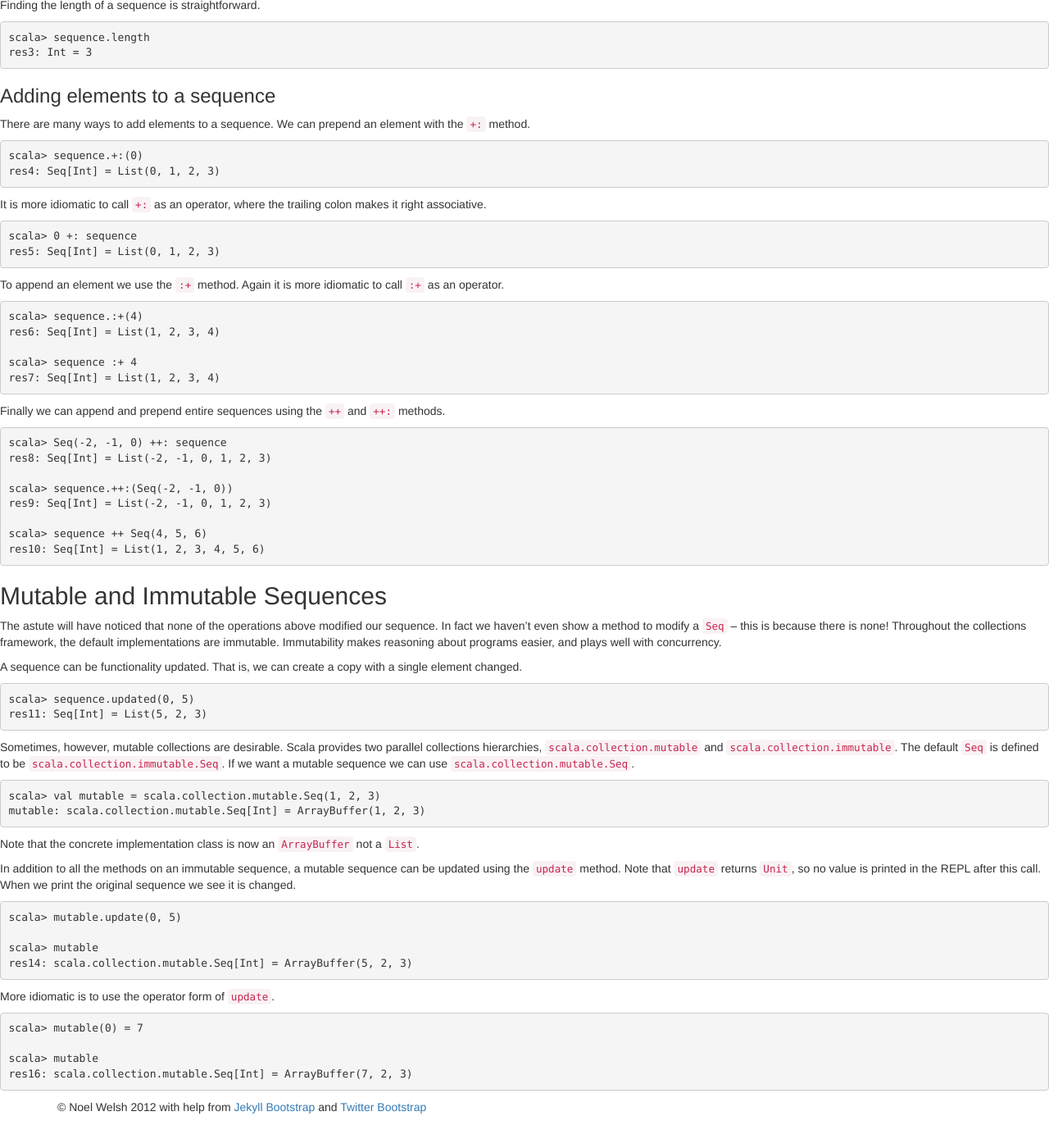
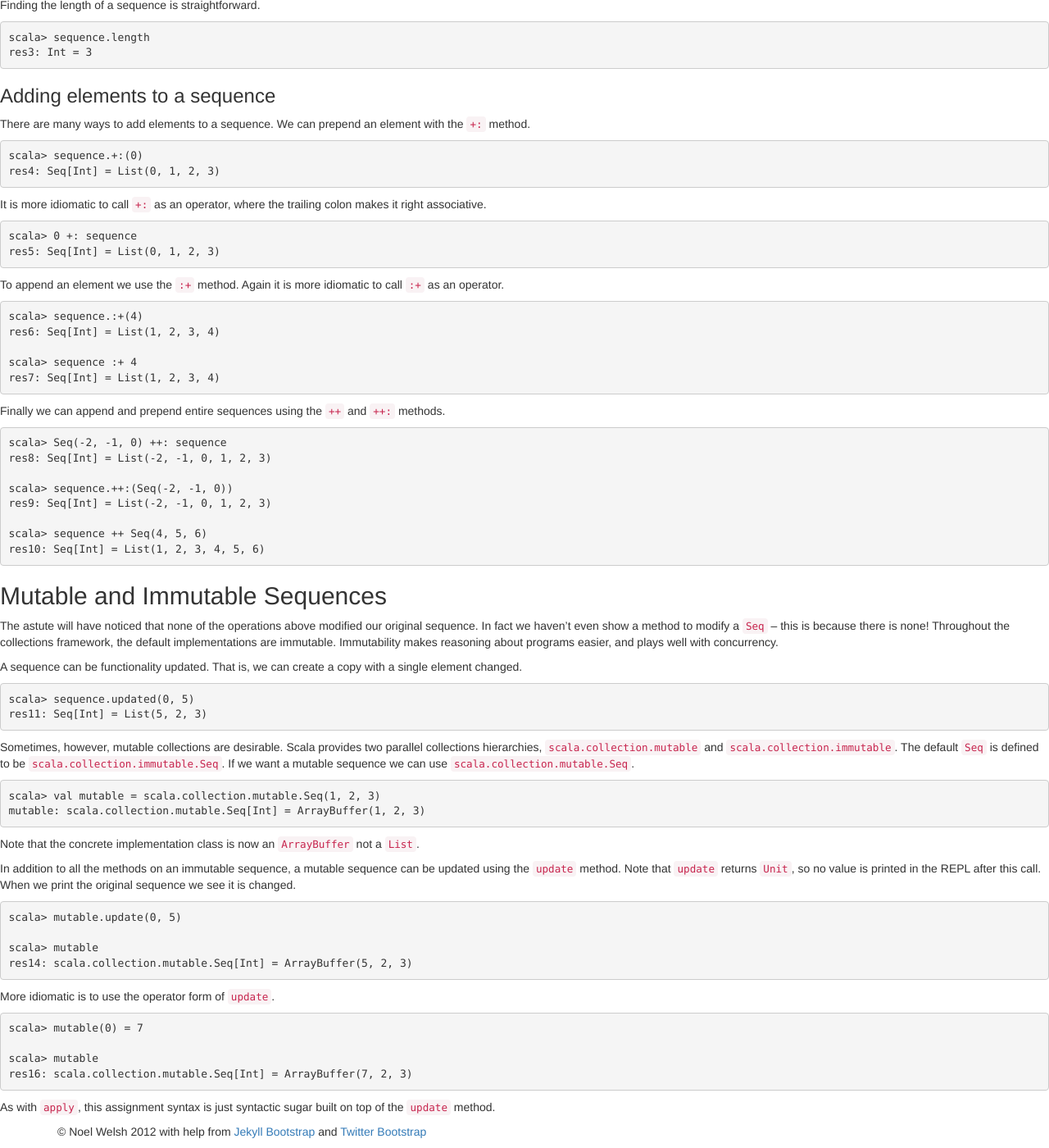
Before and after one commit to underscoreio/essential-scala, a Jekyll site: the page built from collections/seq.md, in a window 1280 px wide and 1400 px high, scrolled down 880 px. Shown: the whole window at 82% size. Built offline with Jekyll 4.4.1, drawn with Linux system fonts in a browser that asks for light colours; nearby versions of some CDN libraries; library files that are not in the unit come from our copies; before the commit the page ends 2250 px from its top, so only the background shows below that.

Commit message:
Minor wording tweaks to "Introducing Sequences" ;

```diff
--- a/collections/seq.md
+++ b/collections/seq.md
@@ -95,7 +95,7 @@ res10: Seq[Int] = List(1, 2, 3, 4, 5, 6)
 
 ## Mutable and Immutable Sequences
 
-The astute will have noticed that none of the operations above modified our sequence. In fact we haven't even show a method to modify a `Seq` -- this is because there is none! Throughout the collections framework, the default implementations are immutable. Immutability makes reasoning about programs easier, and plays well with concurrency.
+The astute will have noticed that none of the operations above modified our original sequence. In fact we haven't even show a method to modify a `Seq` -- this is because there is none! Throughout the collections framework, the default implementations are immutable. Immutability makes reasoning about programs easier, and plays well with concurrency.
 
 A sequence can be functionality updated. That is, we can create a copy with a single element changed.
 
@@ -130,3 +130,5 @@ scala> mutable(0) = 7
 scala> mutable
 res16: scala.collection.mutable.Seq[Int] = ArrayBuffer(7, 2, 3)
 {% endhighlight %}
+
+As with `apply`, this assignment syntax is just syntactic sugar built on top of the `update` method.
```
Also changed, not shown: collections/index.md (+1 -1 lines).
